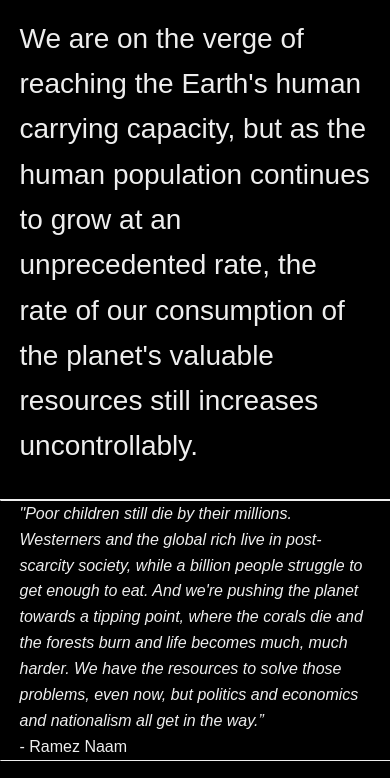
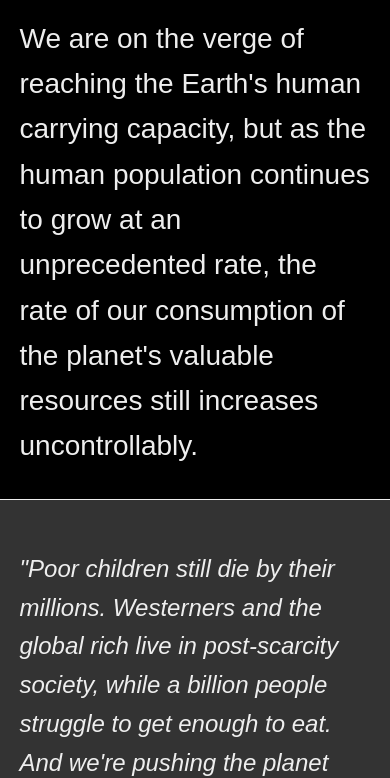
Before and after one commit to jyoon926/Population-Project, a plain HTML site: page index.html in a window 390 px wide. Shown: the part 338-1116 px from the top of the page. Drawn offline with nearby package versions, Linux system fonts and the light colour scheme; a web font is replaced by a local one.

Commit message:
Quote mobile

```diff
--- a/css/main-mobile.scss
+++ b/css/main-mobile.scss
@@ -99,6 +99,13 @@
             color: $dark;
         }
     }
+    .first {
+        padding: 50px 5vw;
+        width: 90vw;
+        margin-left: -5vw;
+        font-size: 1.5em;
+        background: rgba(255,255,255,.2);
+    }
     .earths {
         overflow: hidden;
         height: 80px;
--- a/index.html
+++ b/index.html
@@ -27,8 +27,6 @@
             </div>
 
             <div class="content">
-                <hr>
-
                     <section class="first">
                         <p class="text"><i>"Poor children still die by their millions. Westerners and the global rich live in post-scarcity society, while a billion people struggle to get enough to eat. And we're pushing the planet towards a tipping point, where the corals die and the forests burn and life becomes much, much harder. We have the resources to solve those problems, even now, but politics and economics and nationalism all get in the way.”</i><br>- Ramez Naam</p>
                     </section>
```
Also changed, not shown: css/main-mobile.css, 1 other file.
